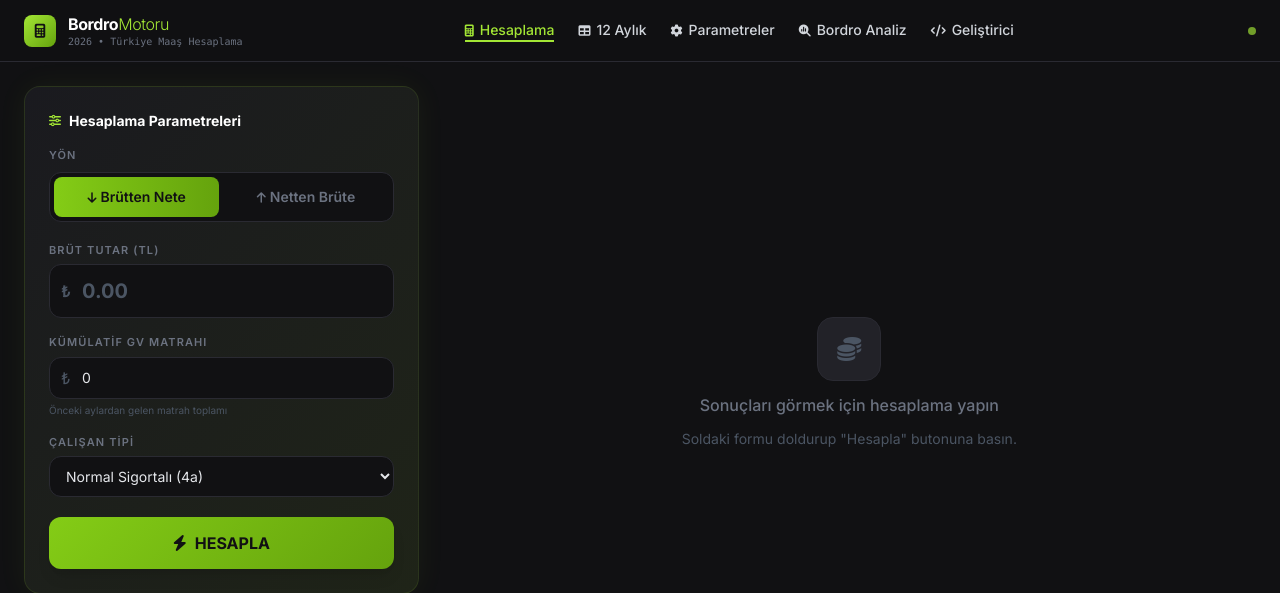
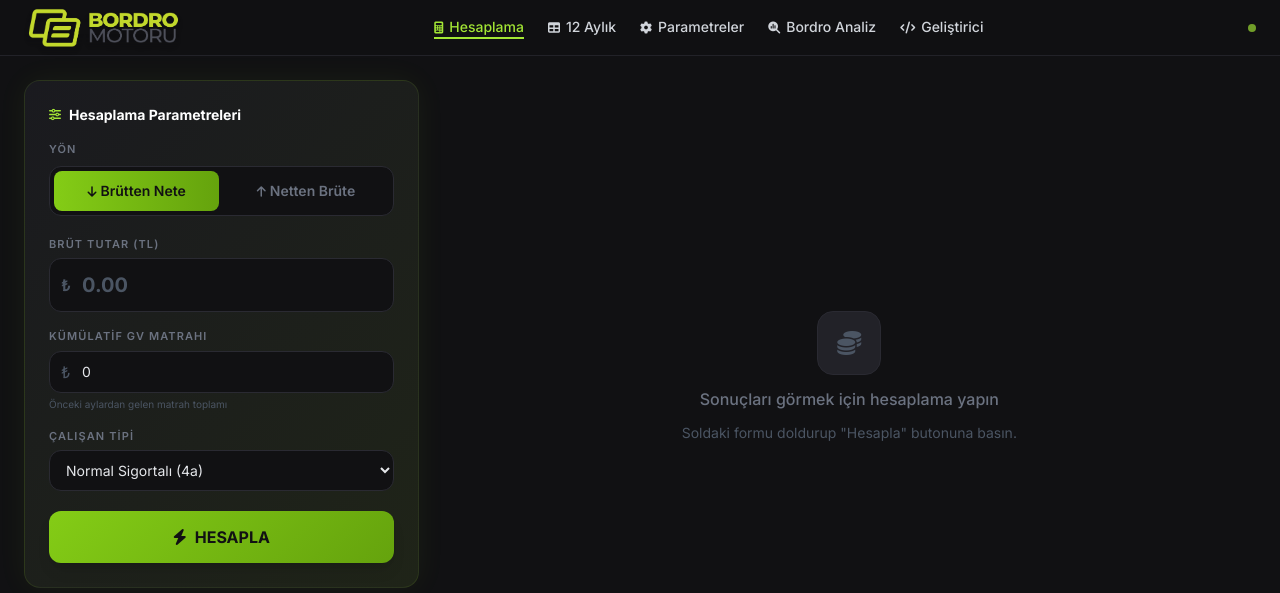
Before and after one commit to HDurna/bordromotoru, a Flask app: template templates/desktop.html in a window 1280 px wide. Shown: the top 593 px of the page. Run offline with Flask 3, Linux system fonts and the light colour scheme; the template is opened without the code that fills it, so the values that code supplies are empty; some libraries are stand-ins or nearby versions.

Commit message:
Logo ve ikon güncellemeleri: İç ve dış logo ayrıldı (ic-logo, dis-logo)

```diff
--- a/build.py
+++ b/build.py
@@ -22,8 +22,8 @@ PyInstaller.__main__.run([
     '--add-data=static;static',
     '--add-data=data;data',
     '--add-data=core;core',
-    # İkon varsa ekle (şimdilik varsayılan)
-    # '--icon=static/icon.ico',
+    # İkon (Otomatik oluşturulan .ico dosyası)
+    '--icon=static/img/app.ico',
 ])
 
 print("\n✅ Derleme tamamlandı!")
--- a/templates/desktop.html
+++ b/templates/desktop.html
@@ -4,7 +4,9 @@
 <head>
     <meta charset="UTF-8">
     <meta name="viewport" content="width=device-width, initial-scale=1.0">
-    <title>Bordro Motoru 2026</title>
+    <title>Bordro Motoru</title>
+    <script src="../static/js/script.js"></script>
+    <link rel="icon" type="image/png" href="dis-logo.png">
     <script src="https://cdn.tailwindcss.com"></script>
     <script>
         tailwind.config = {
@@ -244,18 +246,12 @@
 <body>
 
     <!-- Header -->
-    <header class="sticky top-0 z-50 px-6 py-3 flex items-center justify-between border-b border-dark-600"
-        style="background:rgba(17,17,19,0.92);backdrop-filter:blur(12px);">
-        <div class="flex items-center gap-3">
-            <div
-                class="w-8 h-8 rounded-lg bg-gradient-to-br from-lime-400 to-lime-600 flex items-center justify-center">
-                <i class="fa-solid fa-calculator text-dark-900 text-sm"></i>
-            </div>
-            <div>
-                <h1 class="text-base font-bold text-white tracking-tight">Bordro<span
-                        class="text-lime-400 font-light">Motoru</span></h1>
-                <p class="text-[10px] text-ash-500 -mt-0.5 font-mono">2026 • Türkiye Maaş Hesaplama</p>
-            </div>
+    <header
+        class="h-14 border-b border-dark-700 bg-dark-900/50 backdrop-blur-md px-6 flex items-center justify-between z-50 sticky top-0">
+        <div class="flex items-center">
+            <!-- Logo (Yazı yerine sadece logo) -->
+            <img src="ic-logo.png"
+                class="h-11 w-auto object-contain drop-shadow-md hover:opacity-90 transition-opacity">
         </div>
         <!-- Tabs -->
         <nav class="flex items-center gap-6 text-sm font-medium">
```
Also changed, not shown: create_icon.py (added, +18 -0 lines), static/img/app.ico (added), static/img/favicon.png (added), static/img/logo.png (added), templates/dis-logo.png (added), templates/ic-logo.png (added).
